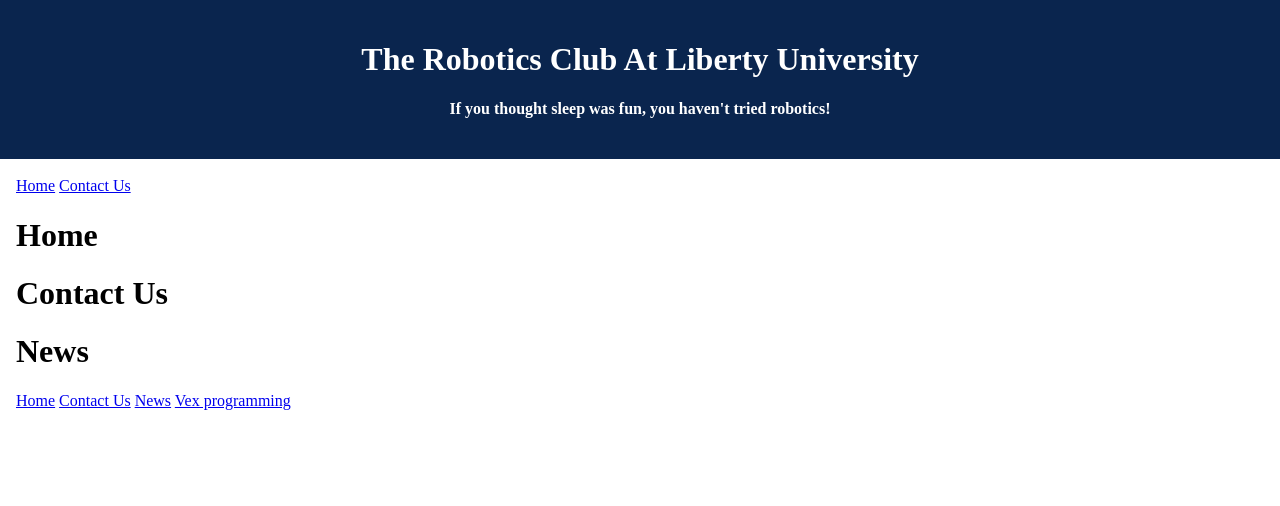
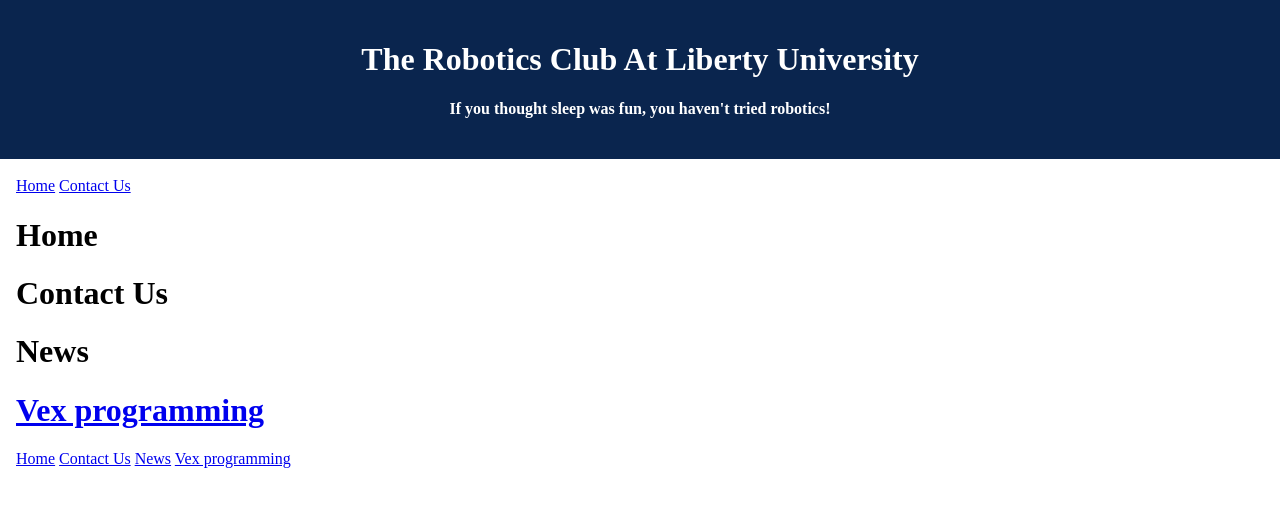
Before and after one commit to liberty-university-robotics/liberty-university-robotics.github.io, a plain HTML site: page index.html in a window 1280 px wide. Drawn offline with Linux system fonts and the light colour scheme.

Commit message:
Hopefully merged index.html correctly

```diff
--- a/index.html
+++ b/index.html
@@ -16,6 +16,7 @@
 <h1>Home</h1>
 <h1>Contact Us</h1>
 <h1>News</h1>
+<h1><a href="/vexp.html">Vex programming</a></h1>
 <a href="/index.html">Home</a>
 <a href="/contactus.html">Contact Us</a>
 <a href="/news.html">News</a>
```
